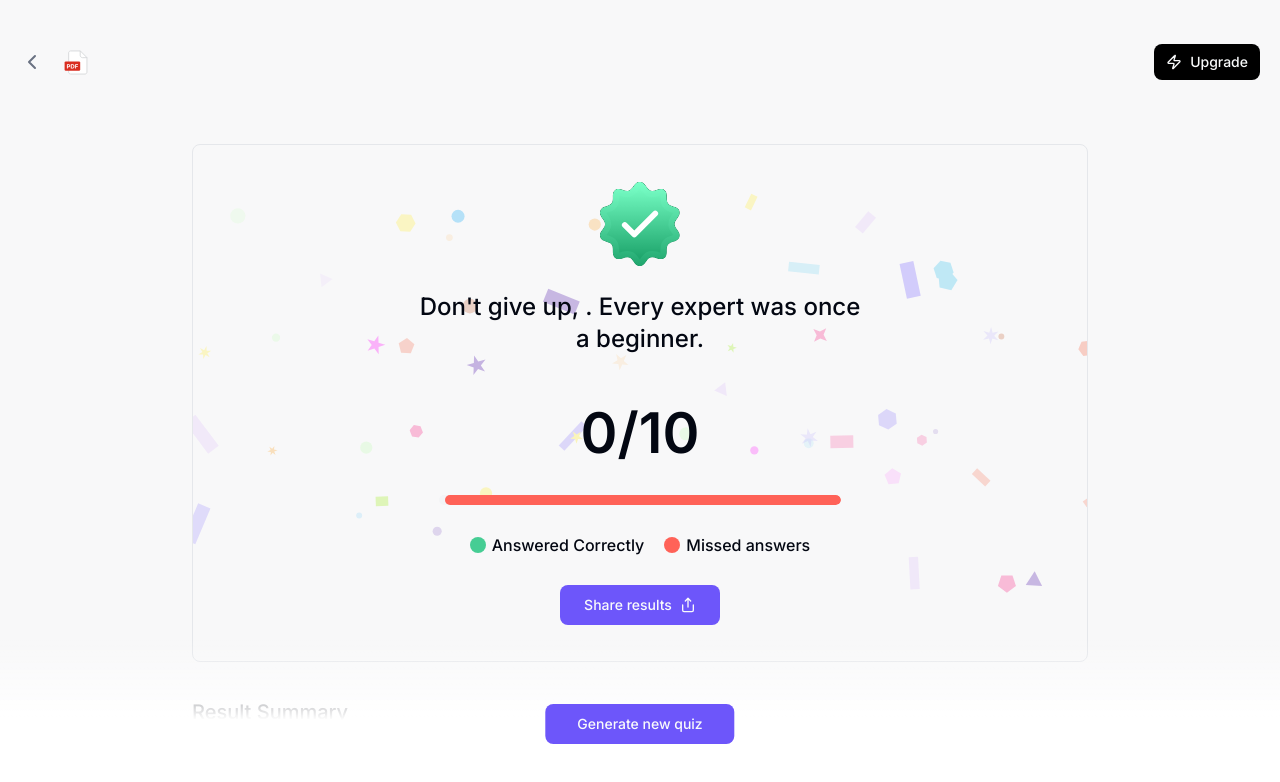
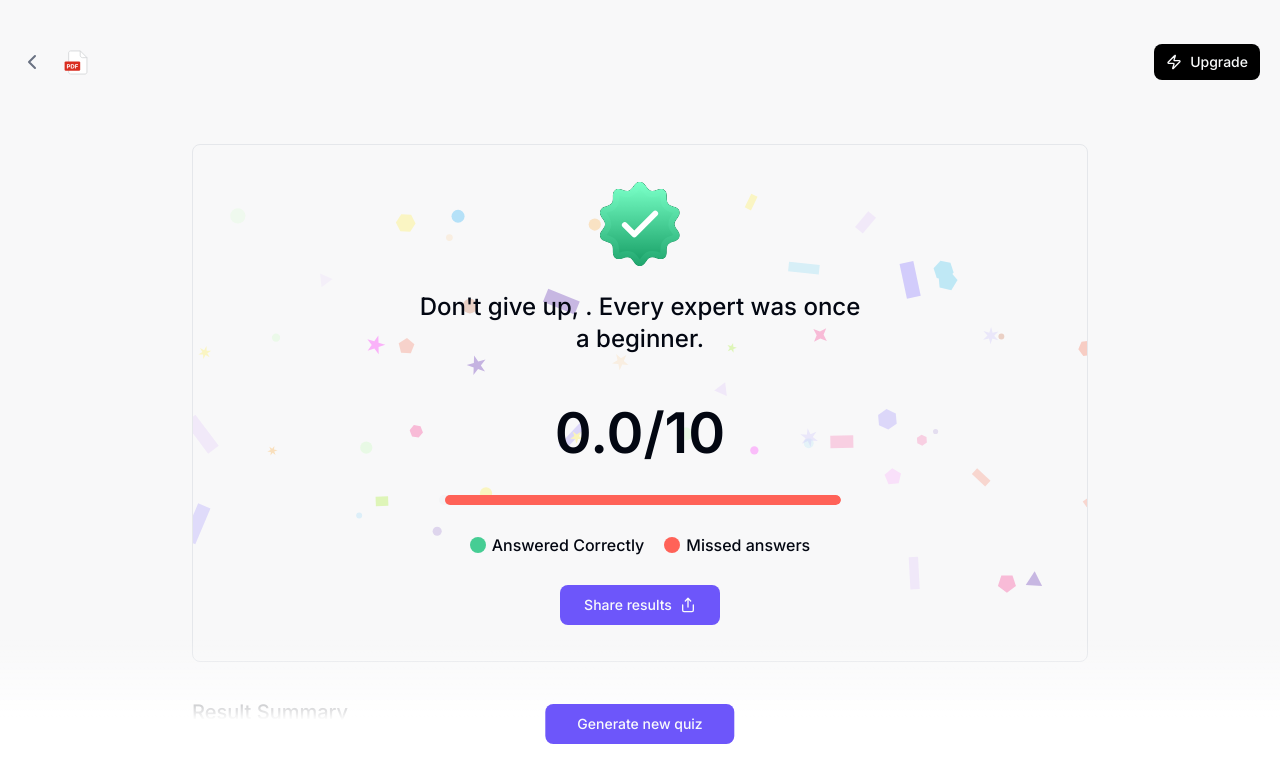
Before and after one commit to Niltonsf/unstuck-quiz-generator-web, a Next.js app: page /results in a window 1280 px wide. Shown: the top 782 px of the page. Built offline with nearby package versions, Linux system fonts and the light colour scheme.

Commit message:
feat: partially/incorrect logic for badges and total score value

```diff
--- a/app/(public)/(home)/page.tsx
+++ b/app/(public)/(home)/page.tsx
@@ -6,7 +6,7 @@ import LoadingOverlay from '@/components/layout/loading-overlay'
 import LogoTitle from '@/components/ui/logo-title'
 import { useRouter } from 'next/navigation'
 import { QuestionService } from '@/services/question-service'
-import { handleError } from '@/lib/error-handler'
+import { handleError } from '@/utils/error-handler'
 import { useQuizStore } from '@/store/use-quiz-store'
 import { useMutation } from '@tanstack/react-query'
 import { AnimatePresence } from 'framer-motion'
--- a/app/(public)/quiz/page.tsx
+++ b/app/(public)/quiz/page.tsx
@@ -7,7 +7,7 @@ import { useRouter } from 'next/navigation'
 import { useQuizStore } from '@/store/use-quiz-store'
 import { toast } from 'sonner'
 import { QuizHeader } from '@/components/quiz/quiz-header'
-import { handleError } from '@/lib/error-handler'
+import { handleError } from '@/utils/error-handler'
 import ToastProgress from '@/components/ui/toast-progress'
 import QuizQuestion from '@/components/quiz/quiz-question'
 import { QuizService } from '@/services/quiz-service'
@@ -47,7 +47,7 @@ const QuizPage = () => {
         return
       }
 
-      if (myAnswers.length === 0) {
+      if (myAnswers?.length === 0 || !myAnswers) {
         toast('Please select an answer before continuing.')
         return
       }
--- a/app/(public)/results/page.tsx
+++ b/app/(public)/results/page.tsx
@@ -13,9 +13,35 @@ const ResultsPage = () => {
 
   const { title, answers } = useQuizStore()
 
-  const totalCorrectAnswers = Object.values(answers).filter(
-    (answer) => answer.isCorrect,
-  ).length
+  const totalCorrectAnswers = Object.values(answers).reduce((total, answer) => {
+    const correctAnswers = answer.correctAnswers || []
+    const userAnswers = answer.answer || []
+    const isCorrect = answer.isCorrect
+
+    if (isCorrect) {
+      return total + 1
+    }
+
+    const hasIncorrectSelections = userAnswers.some(
+      (ans) => !correctAnswers.includes(ans),
+    )
+
+    if (hasIncorrectSelections) {
+      return total
+    }
+
+    const correctSelections = userAnswers.filter((ans) =>
+      correctAnswers.includes(ans),
+    )
+
+    if (correctSelections.length > 0 && !hasIncorrectSelections) {
+      const partialScore = correctSelections.length / correctAnswers.length
+
+      return total + partialScore
+    }
+
+    return total
+  }, 0)
 
   const handleGenerateNewQuiz = () => {
     route.push('/')
--- a/app/(public)/review/page.tsx
+++ b/app/(public)/review/page.tsx
@@ -6,15 +6,15 @@ import { useRouter } from 'next/navigation'
 import LoadingOverlay from '@/components/layout/loading-overlay'
 import { ReviewHeader } from '@/components/review/review-header'
 import { useQuizStore } from '@/store/use-quiz-store'
-import { handleError } from '@/lib/error-handler'
+import { handleError } from '@/utils/error-handler'
 import { QuestionService } from '@/services/question-service'
 import { useMutation } from '@tanstack/react-query'
 import { Alert, AlertDescription } from '@/components/ui/alert'
 import { Info } from 'lucide-react'
 import { FooterFloatingActionButton } from '@/components/ui/footer-floating-action-button'
 import ReviewAddNameDialog from '@/components/review/review-add-name-dialog'
-import { delay } from '@/lib/time'
-import { isProbablyEncrypted } from '@/lib/string'
+import { delay } from '@/utils/time'
+import { isProbablyEncrypted } from '@/utils/string'
 import { AnimatePresence } from 'framer-motion'
 import { ReviewQuestionsSkeleton } from '@/components/review/review-questions-skeleton'
 import ReviewQuestions from '@/components/review/review-questions'
--- a/components/results/results-congratulation-card.tsx
+++ b/components/results/results-congratulation-card.tsx
@@ -14,9 +14,10 @@ const ResultsCongratulationCard = ({
   totalCorrectAnswers,
 }: ResultsCongratulationCardProps) => {
   const [name, setName] = useState('')
+  const totalCorrectAnswersToFixed = totalCorrectAnswers?.toFixed(1)
 
   const shareToLinkedIn = () => {
-    const shareText = `I scored ${totalCorrectAnswers}/10 on this quiz generator! 🎉 Try it yourself https://www.unstuck-quiz.com`
+    const shareText = `I scored ${totalCorrectAnswersToFixed}/10 on this quiz generator! 🎉 Try it yourself https://www.unstuck-quiz.com`
     const linkedInUrl = `https://www.linkedin.com/feed/?shareActive=true&text=${shareText}`
 
     window.open(linkedInUrl, '_blank', 'noopener,noreferrer')
@@ -61,7 +62,7 @@ const ResultsCongratulationCard = ({
         </span>
 
         <span className="text-center mt-9 text-[56px] font-semibold">
-          {totalCorrectAnswers}/10
+          {totalCorrectAnswersToFixed}/10
         </span>
 
         <ScoreBar correct={totalCorrectAnswers} total={10} className="mt-5" />
--- a/components/results/results-questions.tsx
+++ b/components/results/results-questions.tsx
@@ -7,7 +7,7 @@ import { QuestionHeaderQuestion } from '../ui/question/question-header-question'
 import { Collapsible, CollapsibleContent } from '../ui/collapsible'
 import { Separator } from '../ui/separator'
 import QuestionOptions from '../ui/question/question-options'
-import { QuestionStatus } from '@/models/question'
+import { getQuestionStatus } from '@/utils/question'
 
 const ResultsQuestions = () => {
   const { answers, questions } = useQuizStore()
@@ -27,17 +27,7 @@ const ResultsQuestions = () => {
         const isCorrect = answers[question?.id].isCorrect
         const correctAnswers = answers[question?.id].correctAnswers
         const userAnswers = answers[question?.id].answer
-        let status: QuestionStatus = isCorrect ? 'CORRECT' : 'INCORRECT'
-
-        if (correctAnswers.length > 1 && !isCorrect) {
-          const hasAtLeastOneCorrect = userAnswers.some((ans) =>
-            correctAnswers.includes(ans),
-          )
-
-          if (hasAtLeastOneCorrect) {
-            status = 'PARTIAL'
-          }
-        }
+        const status = getQuestionStatus(userAnswers, correctAnswers)
 
         return (
           <Collapsible
--- a/components/ui/question/question-correct-badge.tsx
+++ b/components/ui/question/question-correct-badge.tsx
@@ -45,15 +45,19 @@ const QuestionBadge = ({ status }: QuestionBadgeProps) => {
 
   const style = statusStyles[status]
 
+  if (!style) {
+    return null
+  }
+
   return (
     <div
       className={cn(
         'flex items-center h-8 rounded-md mr-2.5 border gap-1.5 px-2.5',
-        style.bg,
-        style.border,
+        style?.bg,
+        style?.border,
       )}
     >
-      {style.icon}
+      {style?.icon}
 
       <span className={cn('text-xs font-medium', style.text)}>
         <span className="sm:inline hidden">{style.label.large}</span>
--- a/components/ui/question/question-review-option.tsx
+++ b/components/ui/question/question-review-option.tsx
@@ -31,7 +31,7 @@ const QuestionReviewOption = ({
           className="flex flex-1 bg-transparent border-none outline-none px-5 h-full font-medium"
         />
 
-        {isCorrectAnswer && <QuestionBadge isCorrect />}
+        {isCorrectAnswer && <QuestionBadge status="CORRECT" />}
       </div>
     </div>
   )
--- /dev/null
+++ b/utils/question.ts
@@ -0,0 +1,22 @@
+export const getQuestionStatus = (
+  userAnswers: string[] = [],
+  correctAnswers: string[] = [],
+) => {
+  const hasIncorrectSelections = userAnswers.some(
+    (ans) => !correctAnswers.includes(ans),
+  )
+
+  const correctSelections = userAnswers.filter((ans) =>
+    correctAnswers.includes(ans),
+  )
+
+  if (hasIncorrectSelections || correctSelections.length === 0) {
+    return 'INCORRECT'
+  }
+
+  if (correctSelections.length === correctAnswers.length) {
+    return 'CORRECT'
+  }
+
+  return 'PARTIAL'
+}
```
Also changed, not shown: utils/error-handler.ts (renamed from lib/error-handler.ts), utils/string.ts (renamed from lib/string.ts), utils/time.ts (renamed from lib/time.ts).
